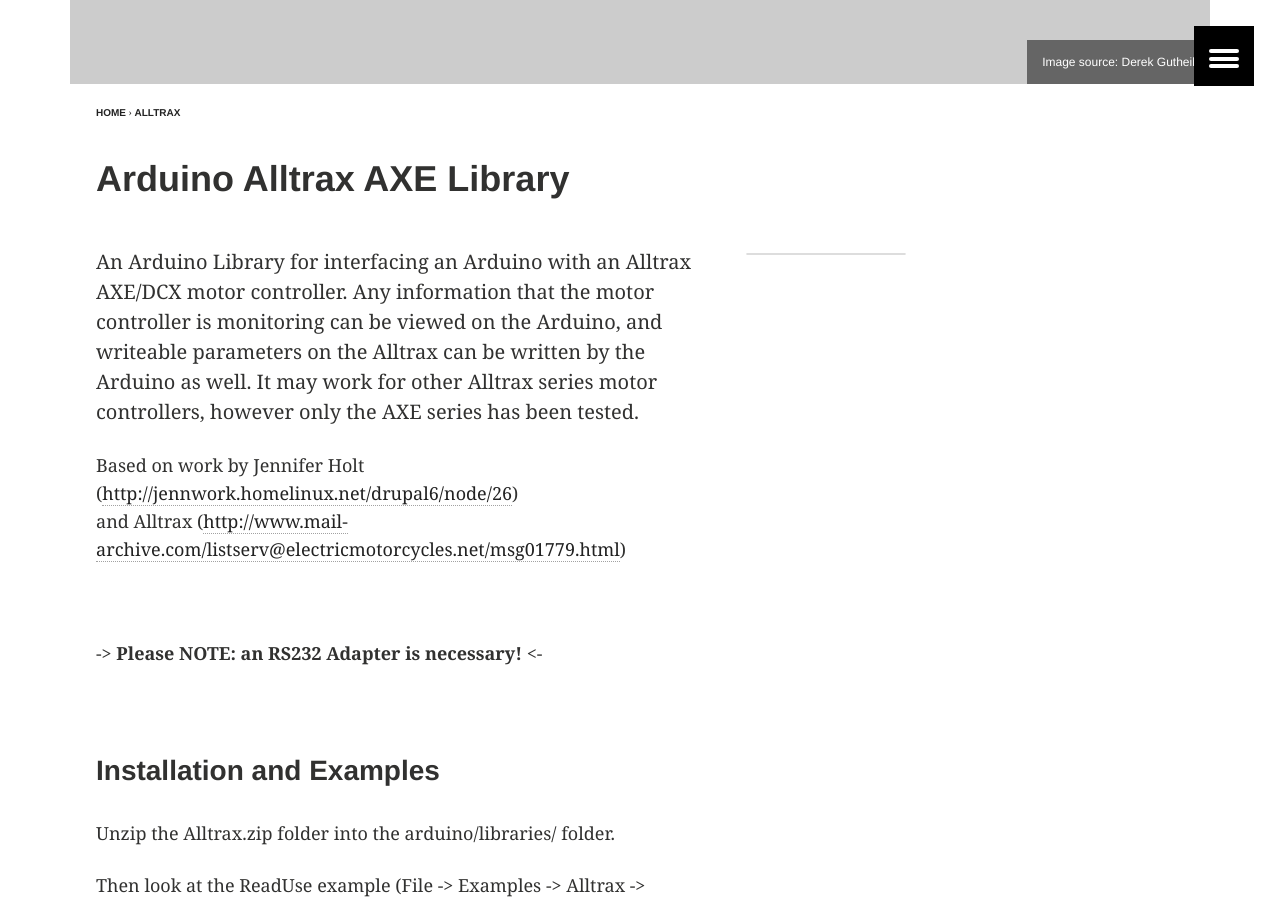
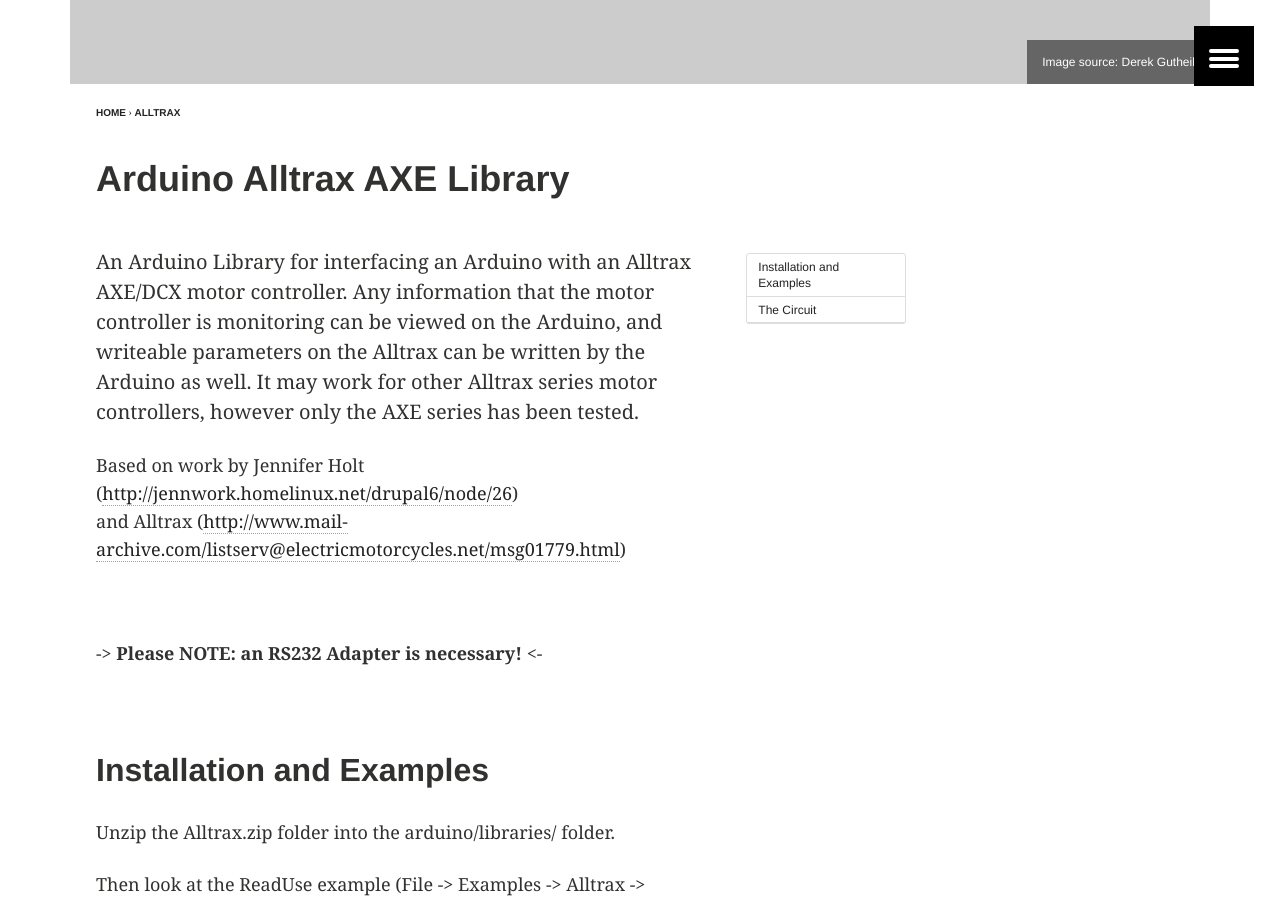
Before and after one commit to derekkg/derekkg.github.io, a Jekyll site: the page built from _posts/2013-03-19-arduino-alltrax-axe-library.md, in a window 1280 px wide and 900 px high, scrolled down 740 px. Built offline with Jekyll 4.4.1, drawn with Linux system fonts in a browser that asks for light colours.

Commit message:
added h2 elements

```diff
--- a/_posts/2013-03-19-arduino-alltrax-axe-library.md
+++ b/_posts/2013-03-19-arduino-alltrax-axe-library.md
@@ -26,7 +26,7 @@ and Alltrax (<a href="http://www.mail-archive.com/listserv@electricmotorcycles.n
 
 &nbsp;
 
-### Installation and Examples
+## Installation and Examples
 
 Unzip the Alltrax.zip folder into the arduino/libraries/ folder.
 
@@ -34,7 +34,7 @@ Then look at the ReadUse example (File -> Examples -> Alltrax -> ReadUse).
 
 &nbsp;
 
-### The Circuit
+## The Circuit
 
 <p style="text-align: center;">
   <strong>an RS232 Adapter is necessary</strong><br /> * Power and ground &#8211;> RS232 shield/adapter<br /> * Arduino Rx &#8211;> adapter Rx<br /> * Arduino Tx &#8211;> adapter Tx
```
